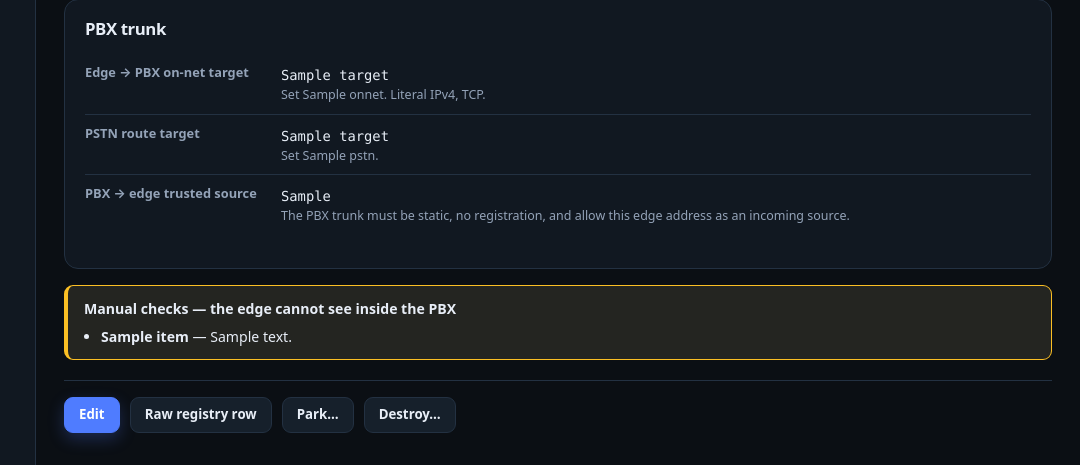
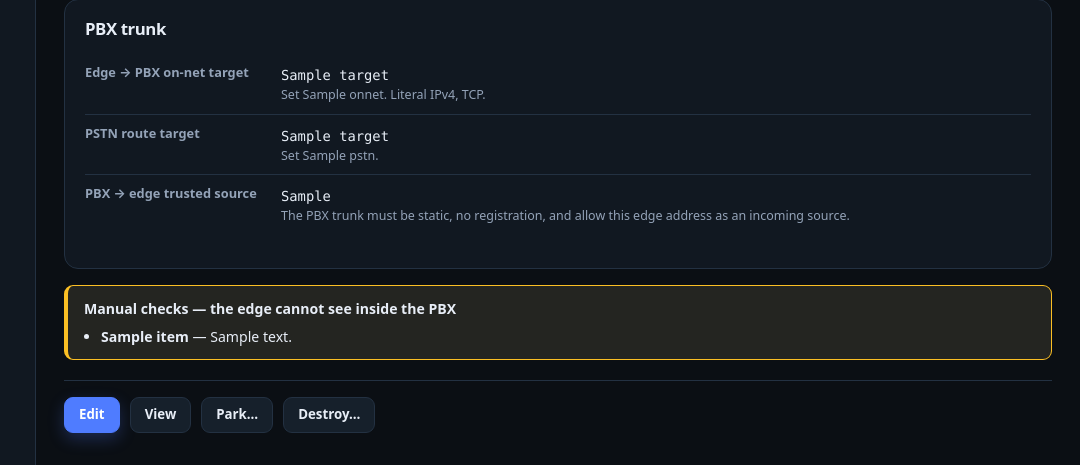
Before and after one commit to oraad/voip-edge, a FastAPI app: template web/templates/home_detail.html in a window 1280 px wide. Shown: the part 631-1096 px from the top of the page, without its empty margins (200-1280 px from the left). Run offline with FastAPI, Linux system fonts and the light colour scheme; the template is opened without the code that fills it: most values are stand-ins (such as "Sample title", 1, 10 or a date in 2020).

Commit message:
fix(homes): label the registry row link View

```diff
--- a/web/templates/home_detail.html
+++ b/web/templates/home_detail.html
@@ -120,7 +120,7 @@
   {% if not status.readonly %}
   <a class="btn pri" href="{{ edit_url }}">Edit</a>
   {% endif %}
-  <a class="btn" href="{{ raw_url }}">Raw registry row</a>
+  <a class="btn" href="{{ raw_url }}">View</a>
   {% if not status.readonly %}
   <a class="btn" href="{{ park_url }}">Park…</a>
   <a class="btn" href="{{ destroy_url }}">Destroy…</a>
--- a/web/templates/homes.html
+++ b/web/templates/homes.html
@@ -75,7 +75,7 @@
         <td><span class="badge {{ 'b-ok' if home.check_tone == 'ok' else 'b-warn' }}">{{ home.check_text }}</span></td>
         <td><span class="chip ok">{{ home.status }}</span></td>
         <td><a href="{{ home.verify_url }}">Verify</a>
-            <a href="/tables/tenant_registry/{{ home.domain|urlencode }}">Raw row</a>
+            <a href="/tables/tenant_registry/{{ home.domain|urlencode }}">View</a>
             {% if not status.readonly %}
             <a href="/homes/{{ home.domain|urlencode }}/park">Park…</a>
             <a href="/homes/{{ home.domain|urlencode }}/destroy">Destroy…</a>
```
